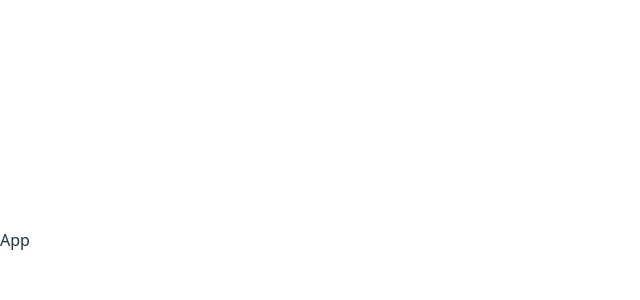
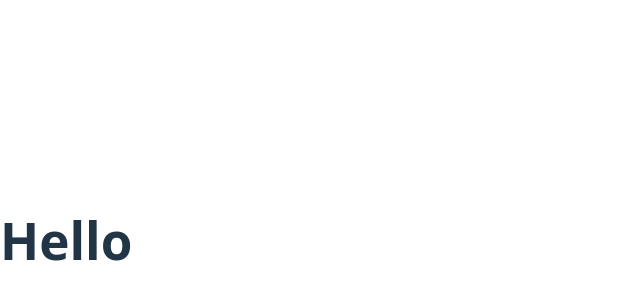
Before and after one commit to Yash-Varmora/git-practice, a React (Vite) app: page / in a window 1280 px wide. Shown: the part 160-460 px from the top of the page, without its empty margins (0-640 px from the left). Built offline with nearby package versions, Linux system fonts and the light colour scheme.

Commit message:
Husky test

```diff
--- a/src/App.jsx
+++ b/src/App.jsx
@@ -1,7 +1,11 @@
 import React from 'react';
 
 const App = () => {
-  return <div>App</div>;
+  return <div>
+    <h1>
+      Hello
+    </h1>
+  </div>;
 };
 
 export default App;
```
